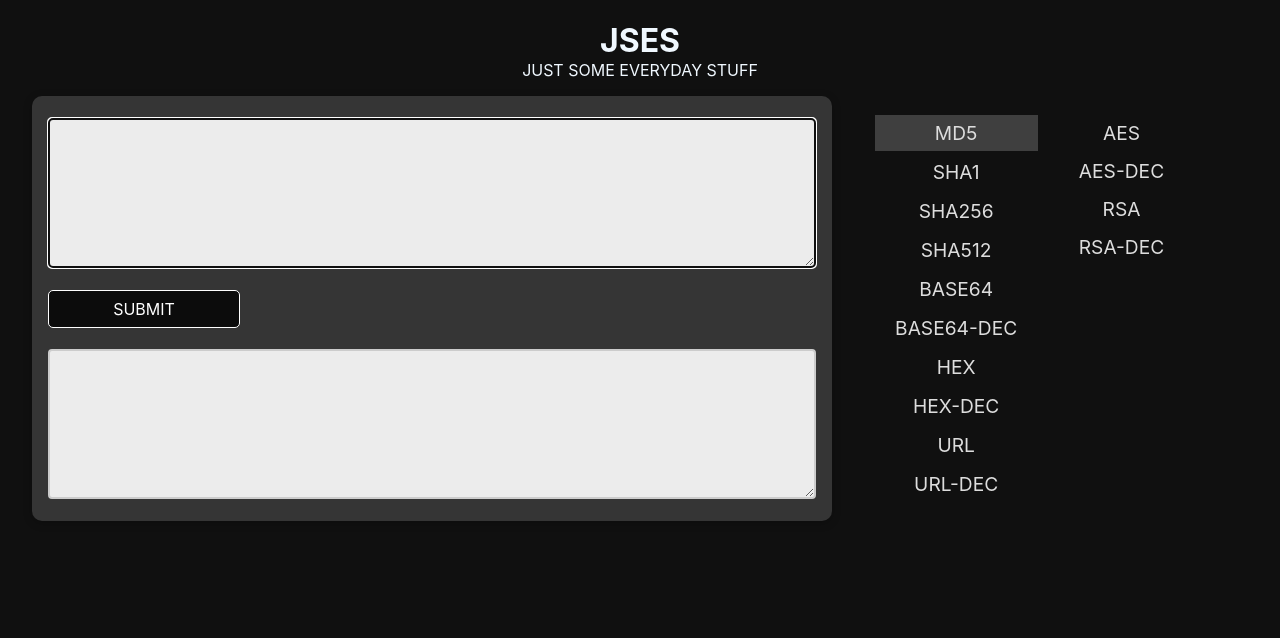
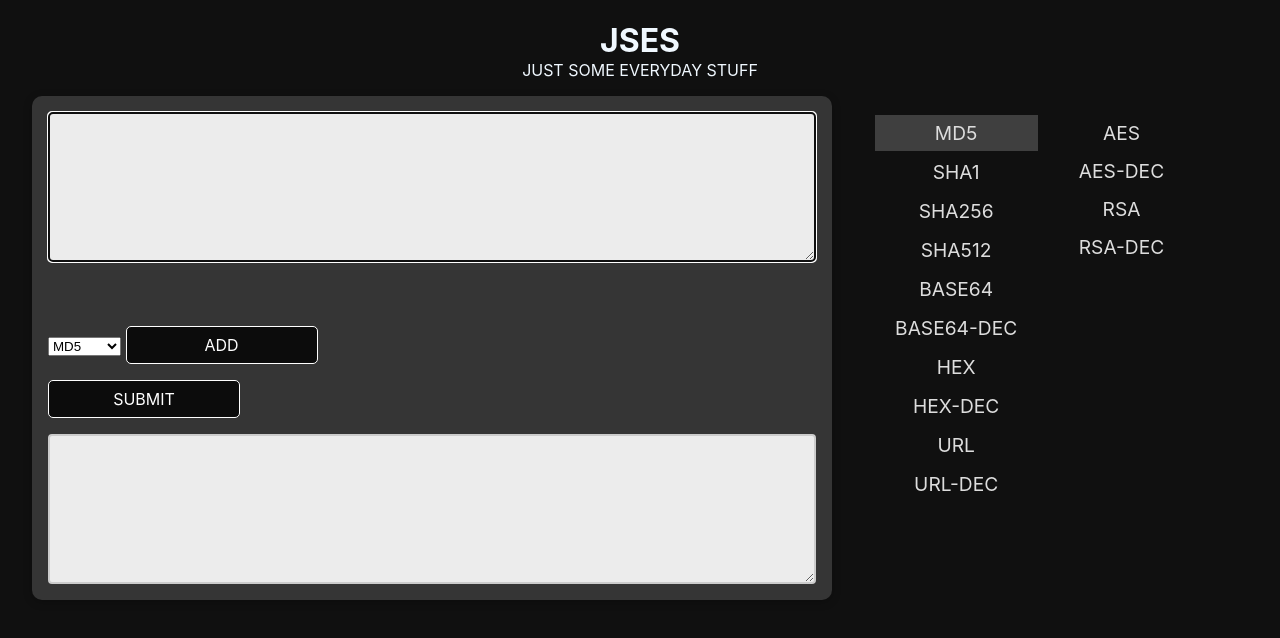
Before and after one commit to KD-IITK/jses, a React (Create React App) app: page / in a window 1280 px wide. Shown: the top 638 px of the page. Built offline with nearby package versions, Linux system fonts and the light colour scheme.

Commit message:
add chaining feature (#11)
* add chaining feature

* remove use of strings

* use raw input intead of string

* remove redundant code

```diff
--- a/src/components/Hashes/Hashes.js
+++ b/src/components/Hashes/Hashes.js
@@ -3,6 +3,28 @@ import Base64 from 'crypto-js/enc-base64'
 import Hex from 'crypto-js/enc-hex'
 import Utf8 from 'crypto-js/enc-utf8'
 import Latin1 from 'crypto-js/enc-latin1'
+
+const allOriginalHashes = {
+    "MD5":(input)=>{
+        return CryptoJS.MD5(input);
+    },
+    "SHA1":(input)=>{
+        return CryptoJS.SHA1(input);
+    },
+    "SHA256":(input)=>{
+        return CryptoJS.SHA256(input);
+    },
+    "SHA512":(input)=>{
+        return CryptoJS.SHA512(input);
+    },
+    "BASE64":(input)=>{
+        return Base64.stringify(input);
+    },
+    "HEX":(input)=>{
+        return Hex.stringify(input);
+    }
+}
+
 const allHashes = {
     "MD5":(input)=>{
         return CryptoJS.MD5(input).toString();
@@ -36,5 +58,5 @@ const allHashes = {
         return decodeURIComponent(input);
     }
 }
-export default allHashes;
+export {allHashes, allOriginalHashes};
 // export {MD5, SHA256};
--- a/src/components/MainCard.js
+++ b/src/components/MainCard.js
@@ -3,7 +3,7 @@ import classes from './MainCard.module.css'
 import UserInput from './UserInput';
 import Output from './Output';
 import { useState } from 'react';
-import allHashes from './Hashes/Hashes';
+import {allHashes, allOriginalHashes} from './Hashes/Hashes';
 import Button from './UI/Button';
 import AESCard from './ENC/AESCard';
 import RSACard from './ENC/RSACard';
@@ -12,11 +12,28 @@ const MainCard = (props) => {
     const [outputStr, setOutputStr] = useState('');
     const inputChangeHandler = (event) => {
         // console.log(event);
-        let result = allHashes[props.currentHash](event.target.value);
+        let result;
+        if (props.chain.length == 0) {
+            result = allHashes[props.currentHash](event.target.value);
+        } else {
+            result = allOriginalHashes[props.currentHash](event.target.value);
+        }
+        for (let i = 0; i < props.chain.length; i++) {
+            result = allOriginalHashes[props.chain[i]](result);
+        }
         // console.log(result);
-        setOutputStr(result);
+        setOutputStr(result.toString());
+    }
+    const handleDropdownChange = (e) => {
+        props.setSelectedValue(e.target.value);
     }
 
+    const addChain = () => {
+        let _ = props.chain;
+        _.push(props.selectedValue);
+        props.setChain(_);
+        props.setNote("Current route: " + props.currentHash + ' --> ' + props.chain.join(' --> '));
+    }
 
     if(props.itemType === "ENC"){
         let jsxTr;
@@ -35,11 +52,20 @@ const MainCard = (props) => {
         return jsxTr;
     }
 
+    let jsxCode = [];
+    for(let k in allOriginalHashes){
+        jsxCode.push(
+            <option value={k}>{k}</option>
+        );
+    }
+
     {/* {props.itemType === "ENC" ? encHandler(props.currentHash) : ""} */}
     return(
         <Card className={classes['main-card']}>
             <UserInput inputChangeHandler={inputChangeHandler} inputClass='hash'>
             </UserInput>
+            <p style={{color: 'white'}}>{props.note}</p>
+            {props.showAdd ? <div><select onChange={handleDropdownChange}> {jsxCode} </select> <Button onClick={addChain}>ADD</Button></div> : null}
             <Button >
                 SUBMIT
             </Button>
--- a/src/components/Sidebar.js
+++ b/src/components/Sidebar.js
@@ -1,10 +1,13 @@
-import allHashes from './Hashes/Hashes';
+import {allHashes, allOriginalHashes} from './Hashes/Hashes';
 import classes from './Sidebar.module.css';
 
 const Sidebar = (props) => {
     const liClickHandler = (event) => {
         props.setCurrentHash(event.target.innerText);
         props.setItemType("HASH");
+        props.setNote('');
+        props.setChain([]);
+        props.setShowAdd(event.target.innerText in allOriginalHashes);
         // console.log(event);
         document.getElementById("userInput").value="";
 
--- a/src/components/Sidebar2.js
+++ b/src/components/Sidebar2.js
@@ -1,10 +1,12 @@
-import allHashes from './Hashes/Hashes';
+import {allHashes} from './Hashes/Hashes';
 import classes from './Sidebar.module.css';
 
 const Sidebar2 = (props) => {
     const liClickHandler = (event) => {
         props.setCurrentHash(event.target.innerText);
         props.setItemType("ENC");
+        props.setNote('');
+        props.setChain([]);
         // if(event.target.innerText === "RSA"){
         //     props.setItemType("RSA");
         // }
--- a/src/components/Wrapper.js
+++ b/src/components/Wrapper.js
@@ -7,13 +7,17 @@ import Sidebar2 from './Sidebar2';
 const Wrapper = () => {
     const [currentHash,setCurrentHash] = useState("MD5");
     const [itemType, setItemType] = useState("HASH");
+    const [selectedValue, setSelectedValue] = useState('MD5');
+    const [note, setNote] = useState('');
+    const [chain, setChain] = useState([]);
+    const [showAdd, setShowAdd] = useState(true);
     return(
         <div className={classes.wrapper}>
-            <MainCard currentHash={currentHash} setCurrentHash={setCurrentHash} itemType={itemType}>
+            <MainCard showAdd={showAdd} selectedValue={selectedValue} setSelectedValue={setSelectedValue} note={note} setNote={setNote} chain={chain} setChain={setChain} currentHash={currentHash} setCurrentHash={setCurrentHash} itemType={itemType}>
             </MainCard>
-            <Sidebar currentHash={currentHash} setCurrentHash={setCurrentHash} itemType={itemType} setItemType={setItemType}>
+            <Sidebar setShowAdd={setShowAdd} note={note} setNote={setNote} chain={chain} setChain={setChain} currentHash={currentHash} setCurrentHash={setCurrentHash} itemType={itemType} setItemType={setItemType}>
             </Sidebar >
-            <Sidebar2 currentHash={currentHash} setCurrentHash={setCurrentHash} itemType={itemType} setItemType={setItemType}>
+            <Sidebar2 note={note} setNote={setNote} chain={chain} setChain={setChain} currentHash={currentHash} setCurrentHash={setCurrentHash} itemType={itemType} setItemType={setItemType}>
             </Sidebar2>
         </div>
     );
```
